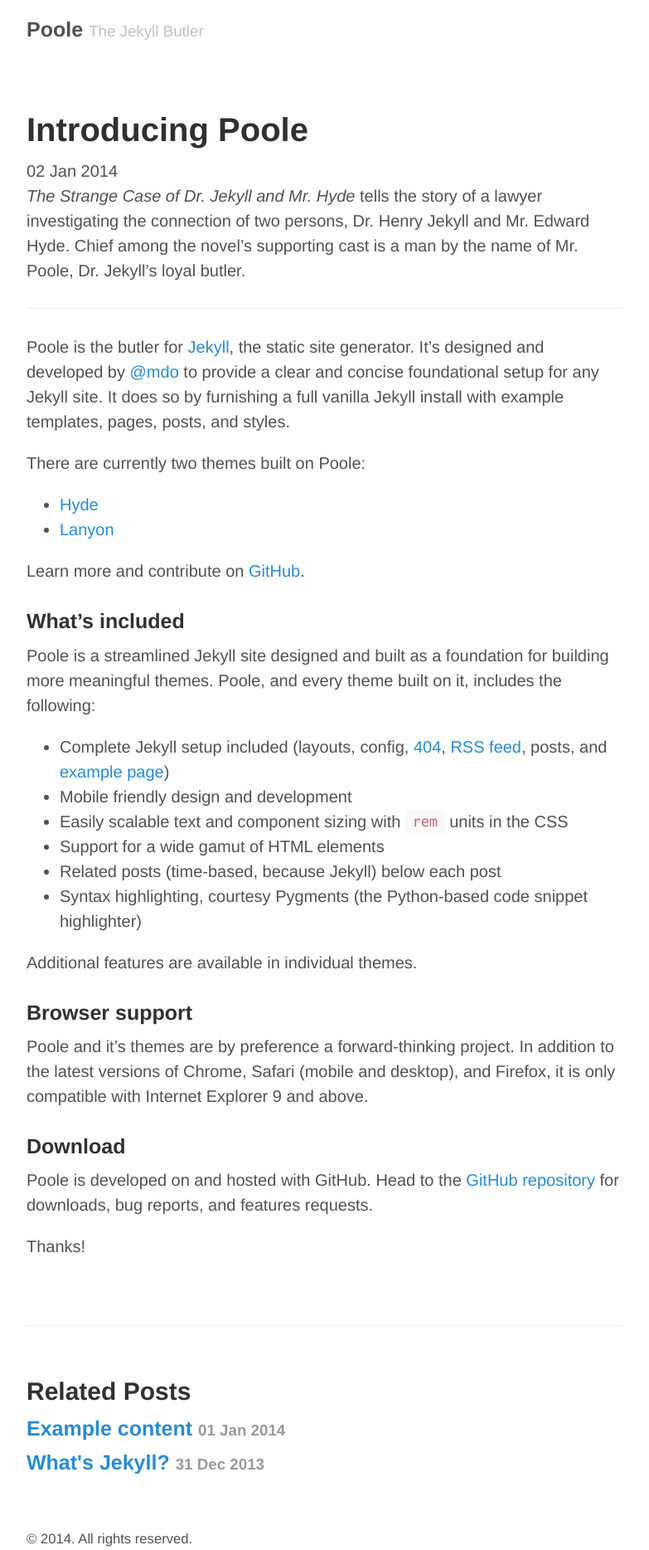
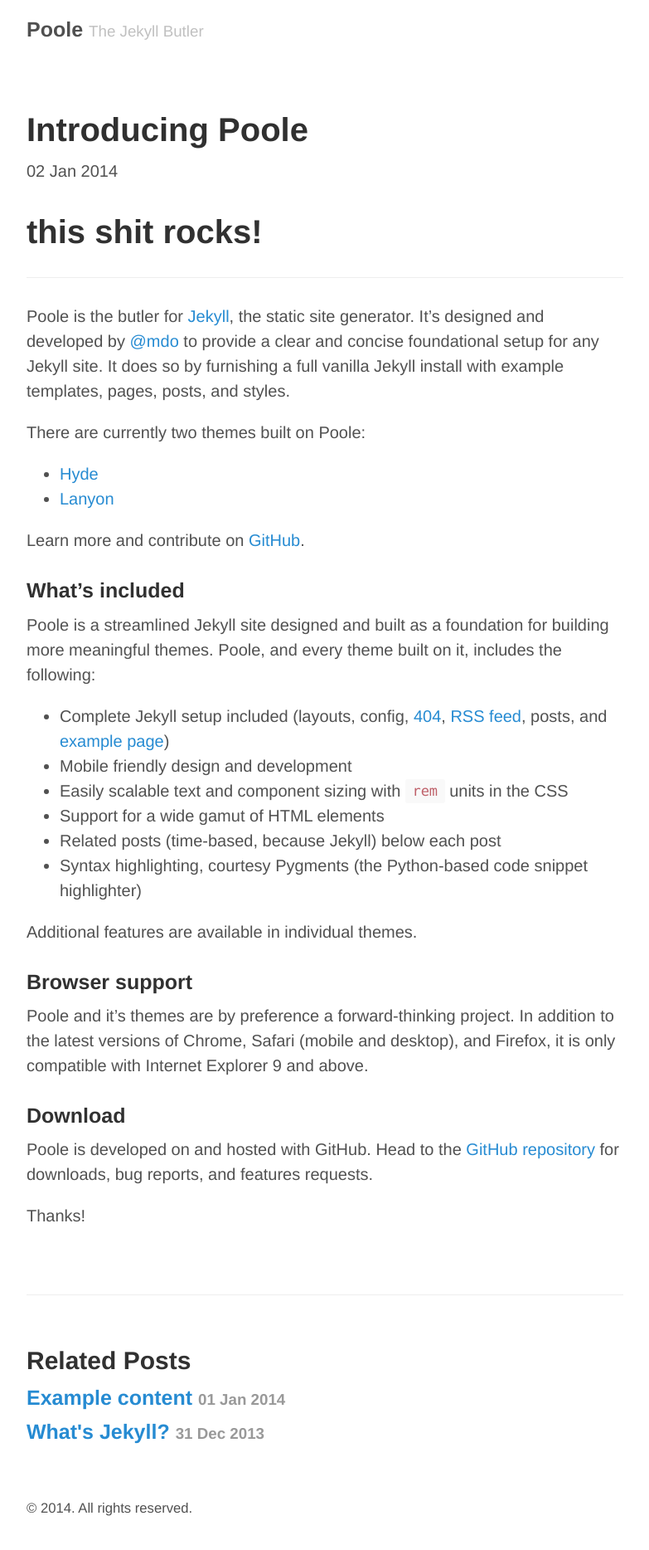
Before and after one commit to ziptied/ziptied.github.io, a Jekyll site: the page built from _posts/2014-01-02-introducing-poole.md, in a window 1280 px wide. Shown: the whole page at 83% size, without its empty margins (248-1031 px from the left). Built offline with Jekyll 4.4.1, drawn with Linux system fonts in a browser that asks for light colours; after the commit the page ends 1831 px from its top, so only the background shows below that.

Commit message:
Update 2014-01-02-introducing-poole.md

```diff
--- a/_posts/2014-01-02-introducing-poole.md
+++ b/_posts/2014-01-02-introducing-poole.md
@@ -3,7 +3,7 @@ layout: post
 title: Introducing Poole
 ---
 
-*The Strange Case of Dr. Jekyll and Mr. Hyde* tells the story of a lawyer investigating the connection of two persons, Dr. Henry Jekyll and Mr. Edward Hyde. Chief among the novel's supporting cast is a man by the name of Mr. Poole, Dr. Jekyll's loyal butler.
+#this shit rocks!
 
 -----
 
```
